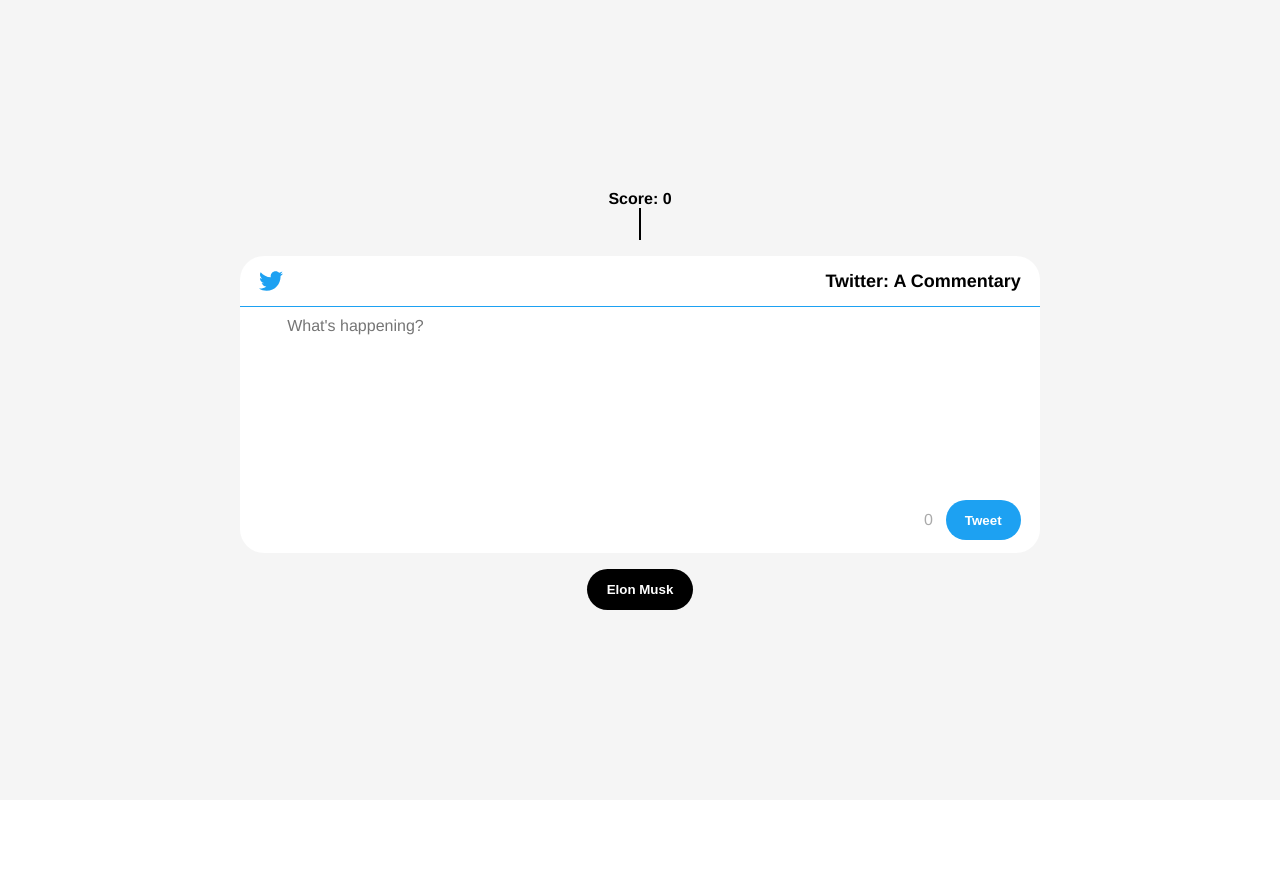
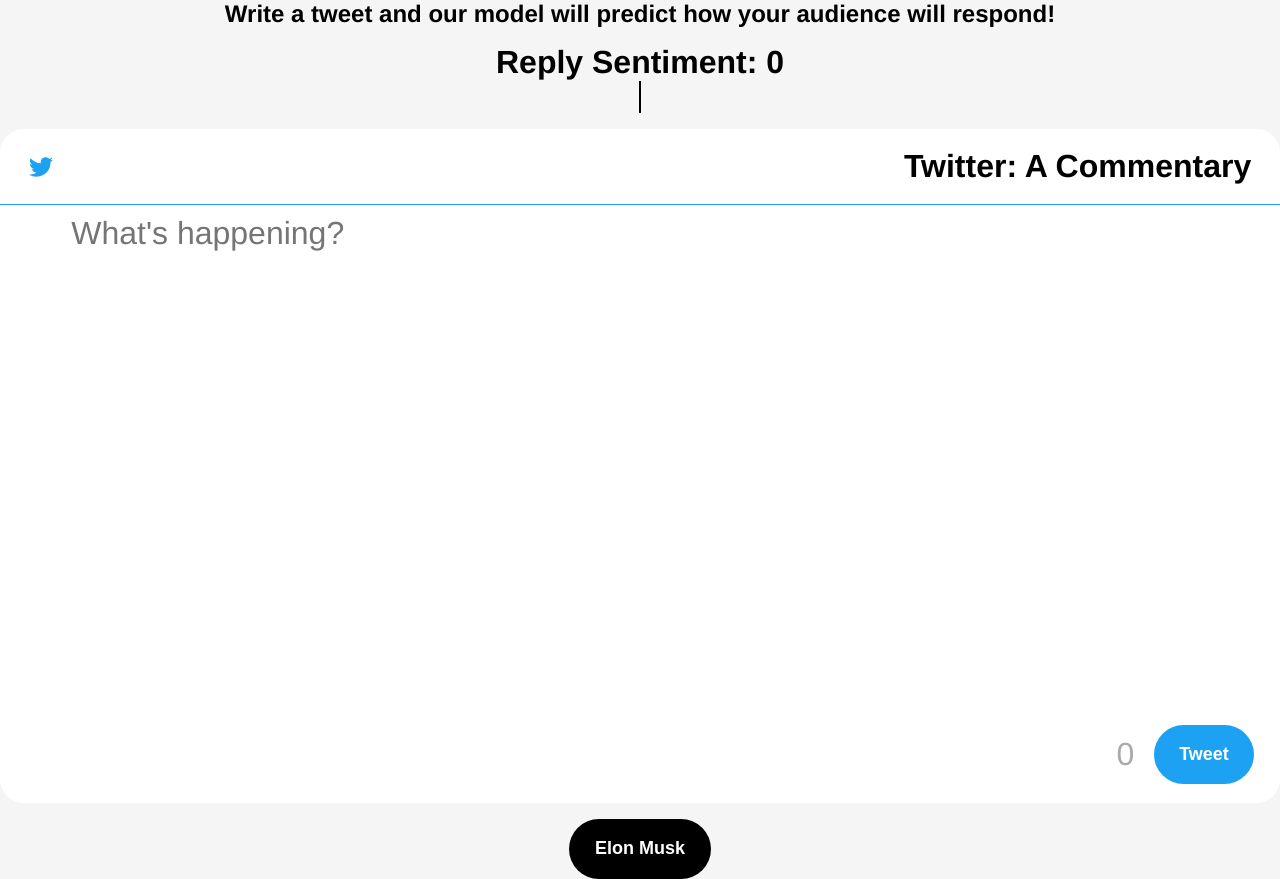
Before and after one commit to ishan0102/commentary, a React (Create React App) app in the folder client/: page / in a window 1280 px wide. Before the commit the page ends 800 px from the top, so only its background shows below. Built offline with nearby package versions, Linux system fonts and the light colour scheme.

Commit message:
Add description and rewrite some CSS

```diff
--- a/client/src/App.css
+++ b/client/src/App.css
@@ -5,16 +5,21 @@
     justify-content: center;
     flex-direction: column;
     min-height: 100vh;
-    padding: 0 5rem;
     background-color: whitesmoke;
     font-family: 'Helvetica Neue', Helvetica, Arial, sans-serif;
+}
+
+.description {
+    font-size: 1.5rem;
+    font-weight: 800;
+    margin-bottom: 1rem;
 }
 
 .score {
     display: flex;
     justify-content: center;
     flex-direction: column;
-    font-size: medium;
+    font-size: xx-large;
     font-weight: bold;
     font-family: 'Helvetica Neue', Helvetica, Arial, sans-serif;
     padding-bottom: 1rem;
@@ -60,21 +65,29 @@
 .tweet-compose {
     position: relative;
     width: 100%;
-    max-width: 50rem;
+    /* max-width: 100%; */
+    max-width: 80rem;
     height: 100%;
     border-radius: 1.5rem;
-    font-size: 16px;
+    font-size: xx-large;
     background-color: white;
+}
+
+
+@media only screen and (max-width: 600px) {
+    .tweet-compose {
+        max-width: 95%;
+    }
 }
 
 .compose-header {
     border-bottom: #1DA1F2 1px solid;
-    padding: 0.8rem 1.2rem;
+    padding: 1.2rem 1.8rem;
     display: flex;
     align-items: center;
     justify-content: space-between;
     font-weight: bold;
-    font-size: large;
+    font-size: xx-large;
 }
 
 .compose-body {
@@ -88,13 +101,13 @@
     outline: none;
     resize: none;
     width: 90%;
-    height: 10rem;
+    height: 30rem;
     font-family: 'Helvetica Neue', Helvetica, Arial, sans-serif;
-    font-size: 16px;
+    font-size: xx-large;
 }
 
 .compose-footer {
-    padding: 0.8rem 1.2rem;
+    padding: 1.2rem 1.6rem;
     display: flex;
     justify-content: flex-end;
     align-items: center;
@@ -109,8 +122,9 @@
     background-color: #1DA1F2;
     border: none;
     border-radius: 2rem;
-    padding: 0.8rem 1.2rem;
-    margin: 0 0 0 0.8rem;
+    font-size: large;
+    padding: 1.2rem 1.6rem;
+    margin: 0 0 0 1.2rem;
 }
 
 .elon-button {
@@ -121,5 +135,6 @@
     background-color: #000000;
     border: none;
     border-radius: 2rem;
-    padding: 0.8rem 1.2rem;
+    padding: 1.2rem 1.6rem;
+    font-size: large;
 }
--- a/client/src/App.js
+++ b/client/src/App.js
@@ -33,9 +33,10 @@
 
   return (
     <div className='main'>
+      <div className='description'>Write a tweet and our model will predict how your audience will respond!</div>
       <div className='score'>
         <div className='score-text'>
-          Score: {Math.round(score * 10000) / 100}
+          Reply Sentiment: {Math.round(score * 10000) / 100}
         </div>
         <div className='scorebar-container'>
           <div className='scorebar-element-left'>
```
